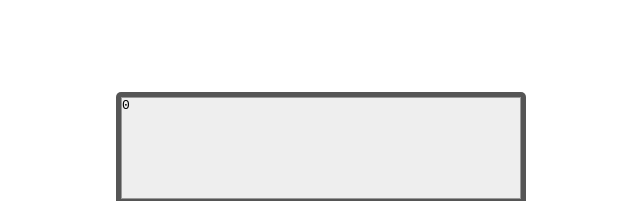
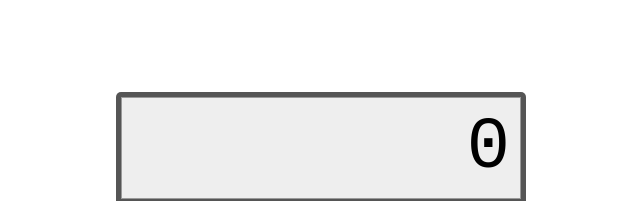
Before and after one commit to strbytes/scientific-calculator, a plain HTML site: page index.html in a window 1280 px wide. Shown: the top 201 px of the page, without its empty margins (319-959 px from the left). Drawn offline with Linux system fonts and the light colour scheme.

Commit message:
Add style to screen display

```diff
--- a/style.css
+++ b/style.css
@@ -25,6 +25,11 @@ body {
   height: 100px;
   background: #eee;
   border: 1px solid #999;
+  font-size: 72px;
+  padding: 0 10px;
+  display: flex;
+  justify-content: flex-end;
+  align-items: center;
 }
 
 #controls {
```
